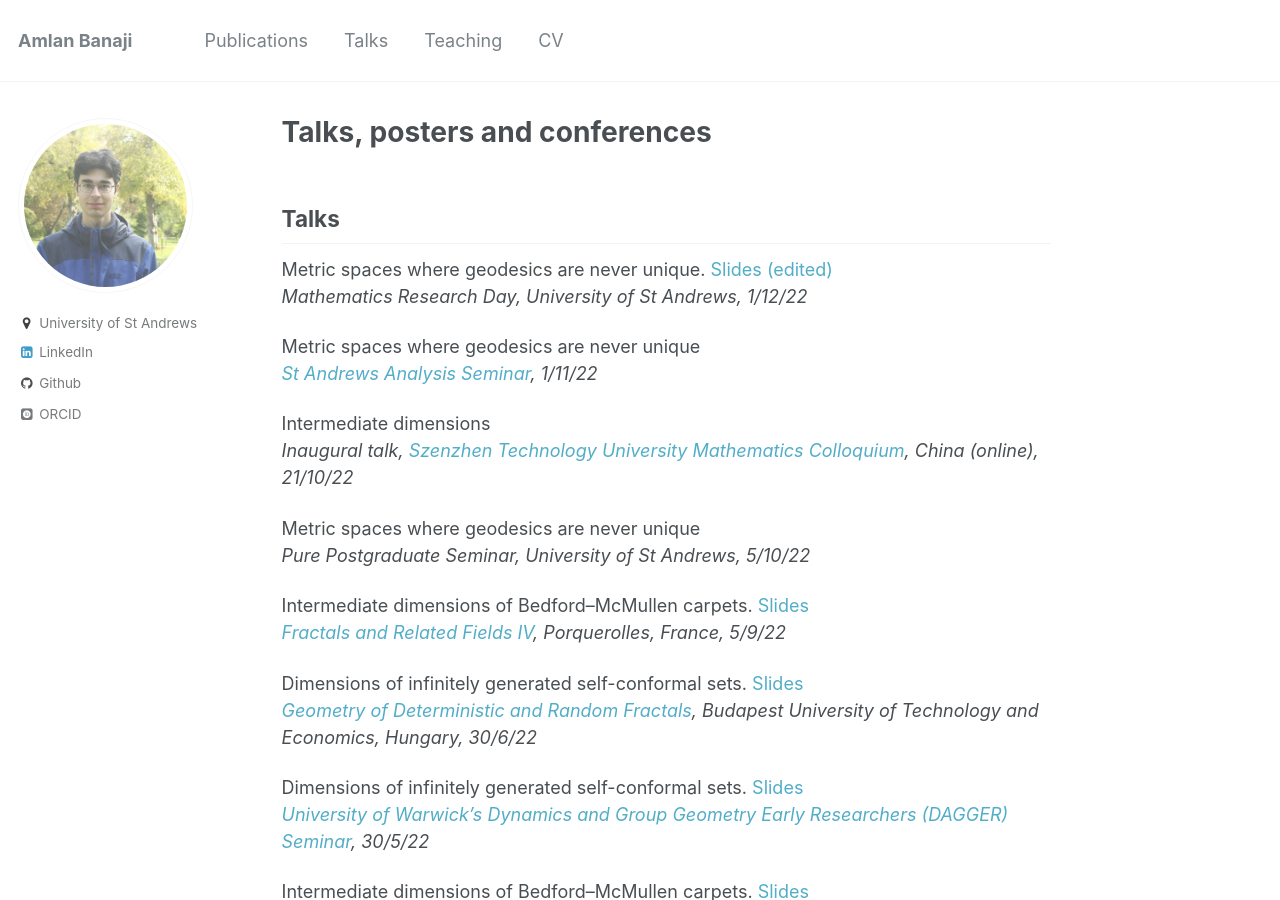
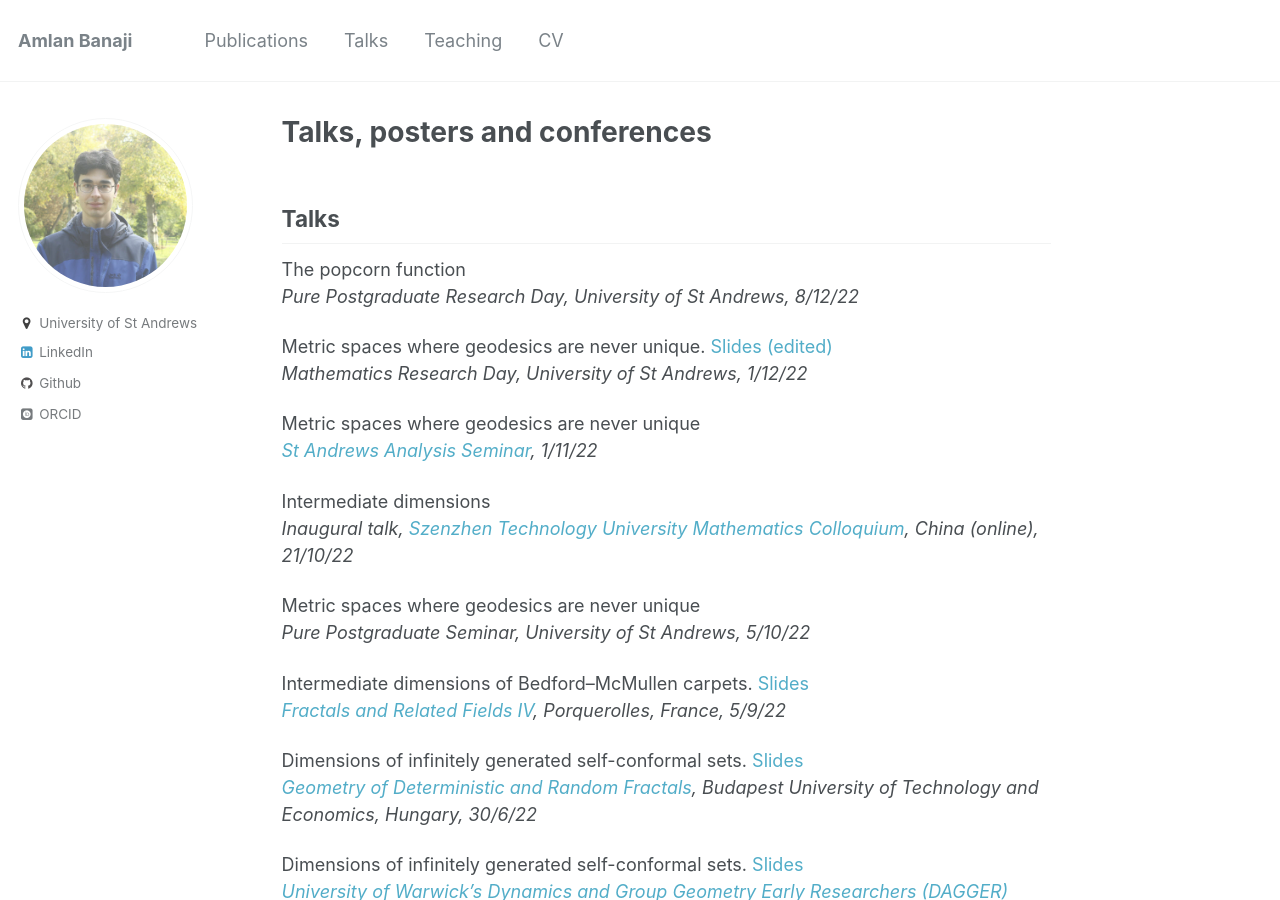
Before and after one commit to amlan-banaji/amlan-banaji.github.io, a Jekyll site: the page built from _pages/talks.md, in a window 1280 px wide and 900 px high. Built offline with Jekyll 4.4.1, drawn with Linux system fonts in a browser that asks for light colours; some web fonts are replaced.

Commit message:
poster, popcorn talk

```diff
--- a/_pages/talks.md
+++ b/_pages/talks.md
@@ -5,6 +5,9 @@ author_profile: true
 ---
 
 ## Talks
+
+The popcorn function
+*Pure Postgraduate Research Day, University of St Andrews, 8/12/22*
 
 Metric spaces where geodesics are never unique. [Slides (edited)](https://amlan-banaji.github.io/files/Geodesics2022.pdf)
 *Mathematics Research Day, University of St Andrews, 1/12/22*
```
Also changed, not shown: _pages/publications.md (+1 -1 lines).
